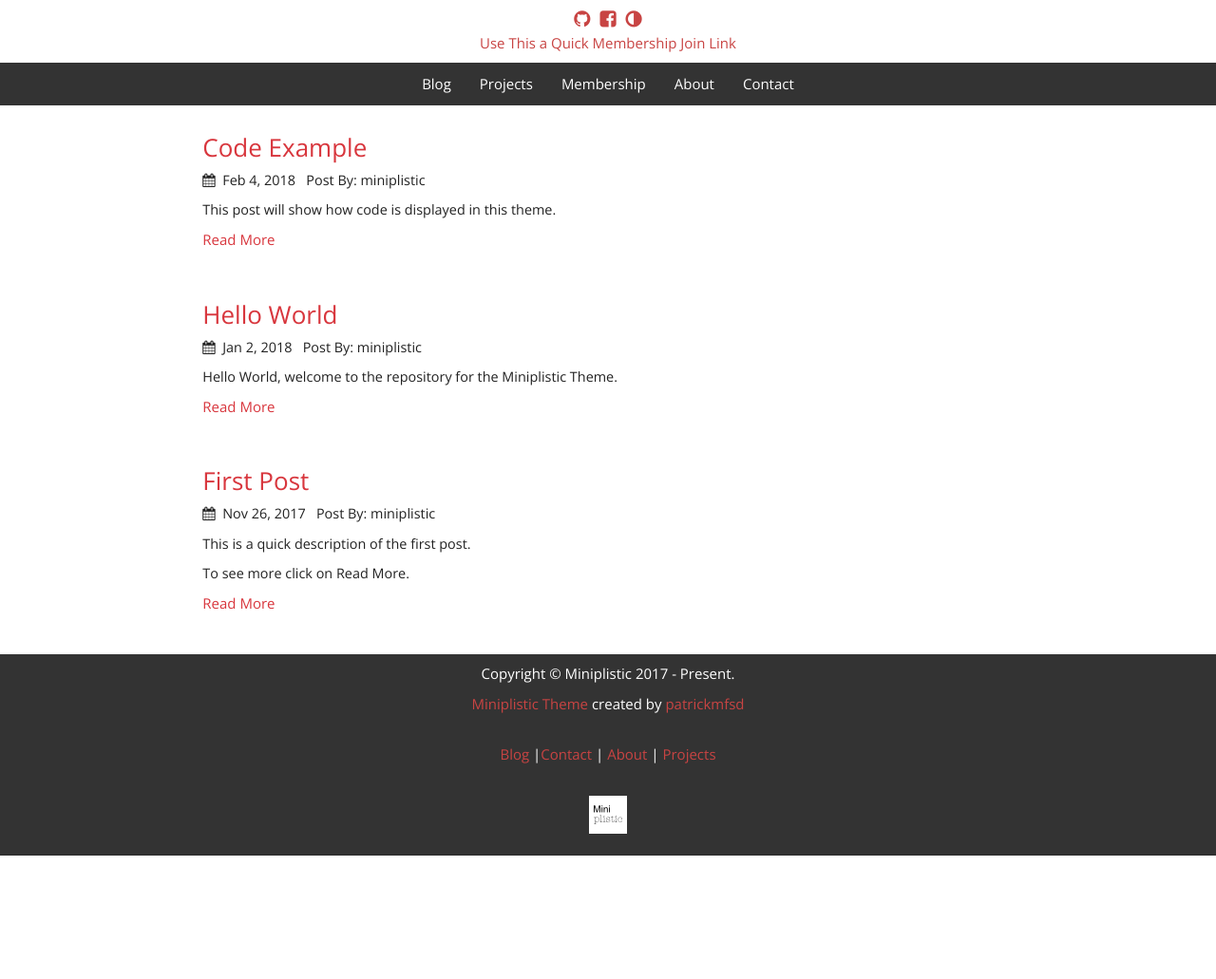
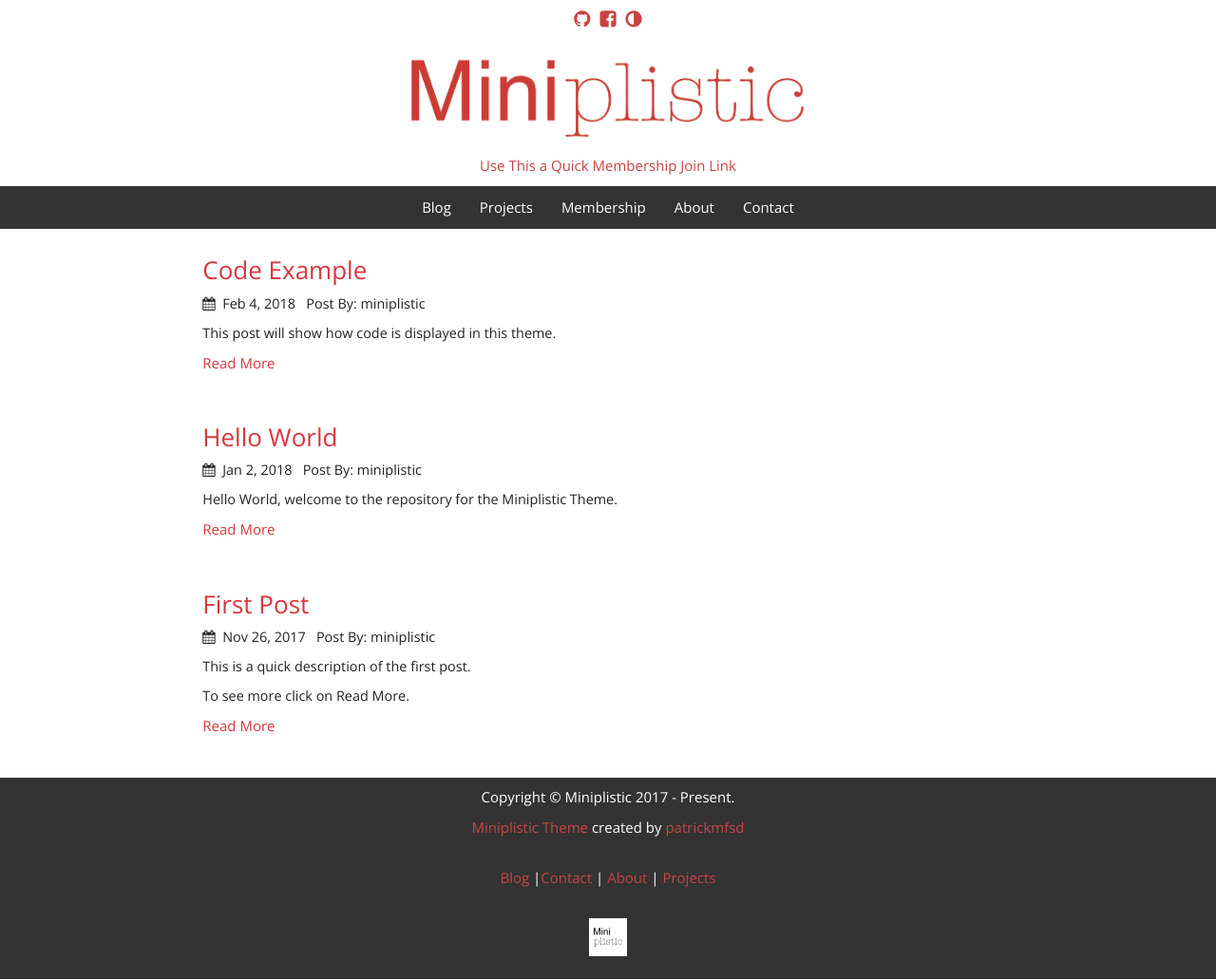
Before and after one commit to patrickmfsd/Miniplistic, a Jekyll site: the page built from index.html, in a window 1280 px wide. Shown: the whole page at 95% size. Built offline with Jekyll 4.4.1, drawn with Linux system fonts in a browser that asks for light colours; nearby versions of some CDN libraries; before the commit the page ends 901 px from its top, so only the background shows below that.

Commit message:
Fixed link

```diff
--- a/_includes/header.html
+++ b/_includes/header.html
@@ -6,7 +6,7 @@
         </div>
 
  	<!-- Logo -->
- 	<a href="/"<img class="logo animated fadeInDown" src="{{site.baseurl}}{{ site.sitelogo }}" alt="site logo"></a>
+ 	<a href="/"><img class="logo animated fadeInDown" src="{{site.baseurl}}{{ site.sitelogo }}" alt="site logo"></a>
 
     <!-- Member Sign Up -->
     <!-- Quick sign up for membership  -->
```
